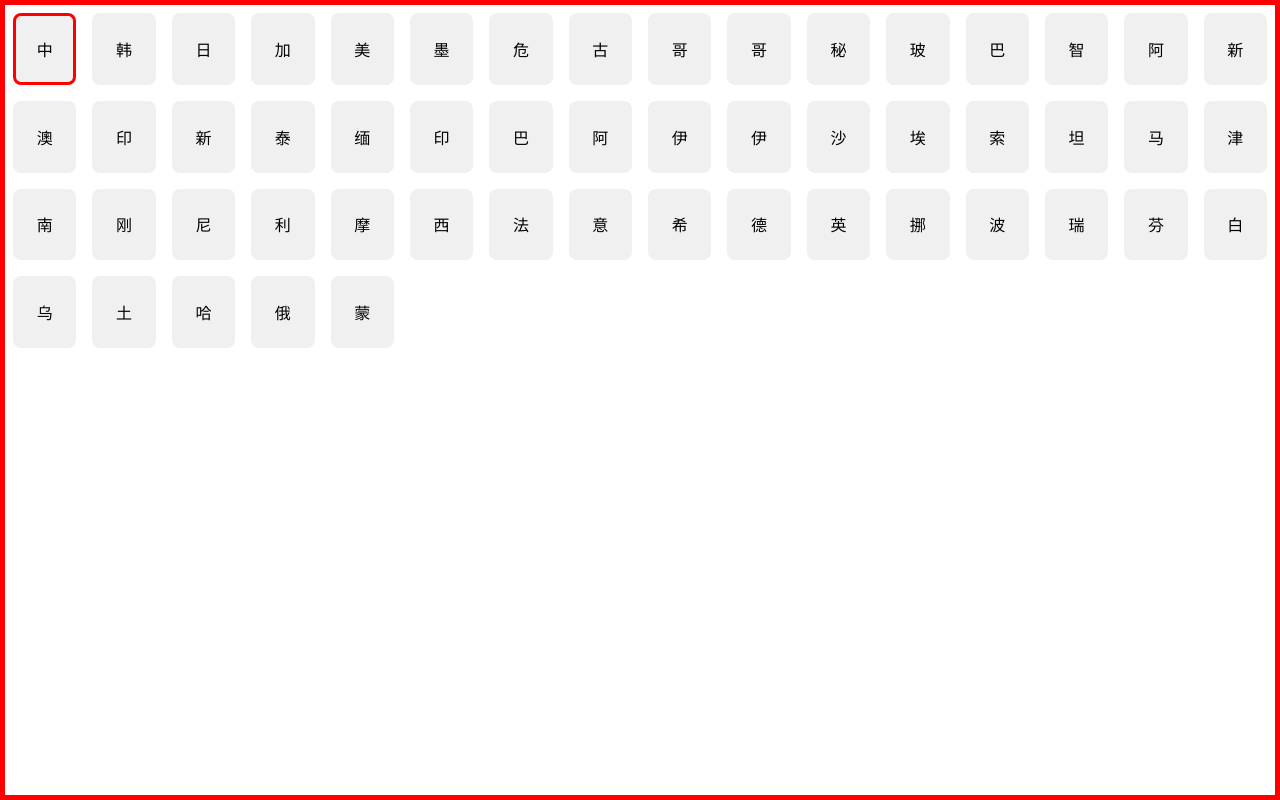
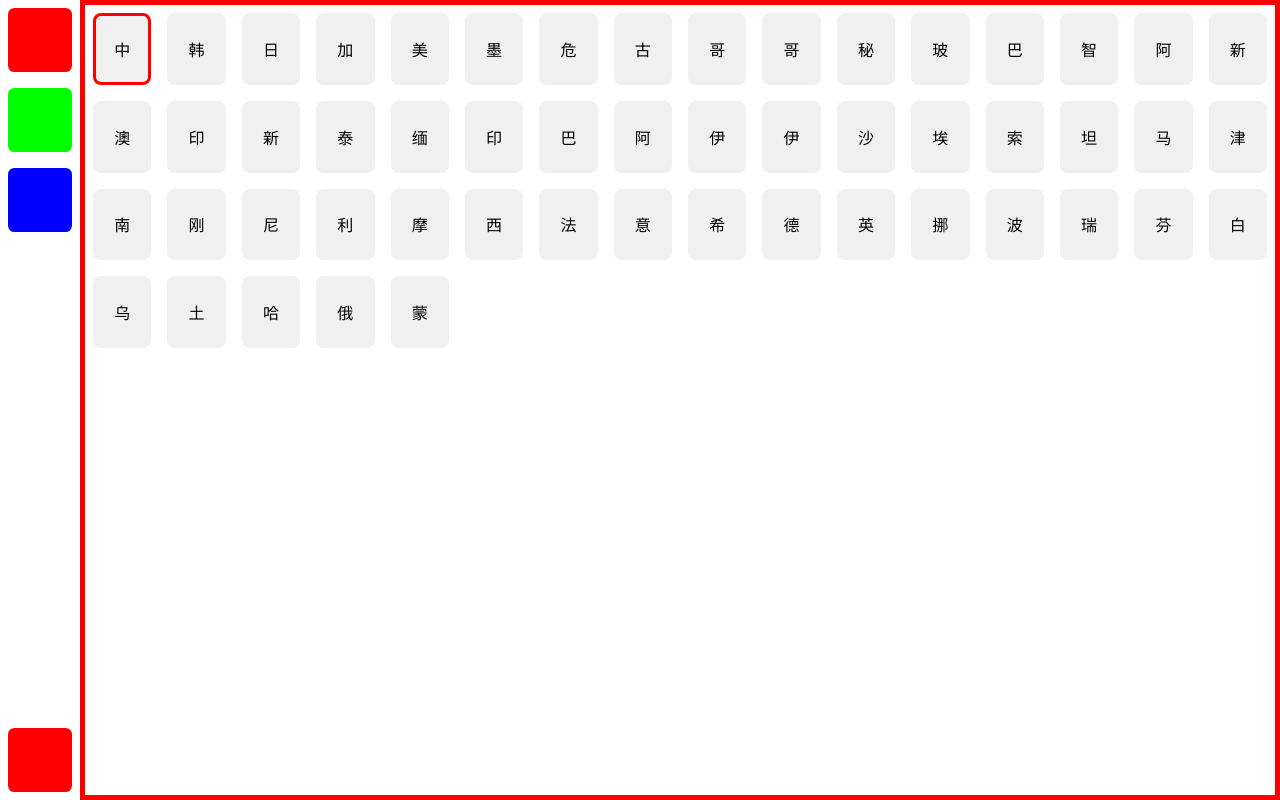
Before and after one commit to zhaoyan42/monopoly, a React (Vite) app: page / in a window 1280 px wide. Built offline with nearby package versions, Linux system fonts and the light colour scheme.

Commit message:
增加玩家方块显示

```diff
--- a/src/App.tsx
+++ b/src/App.tsx
@@ -96,8 +96,12 @@ function App() {
 
   return (
     <>
-      <GameWrapper onClick={roll}>
-        <Board players={players} currentPlayerIndex={currentPlayerIndex} />
+      <GameWrapper>
+        <Board
+          players={players}
+          currentPlayerIndex={currentPlayerIndex}
+          onClick={roll}
+        />
       </GameWrapper>
       <ConfirmComponent />
       <AlertComponent />
--- a/src/Board.tsx
+++ b/src/Board.tsx
@@ -4,8 +4,27 @@ import { CountrySquare, EmptySquare } from './Square.tsx';
 import { useRef } from 'react';
 import { Player } from './model/Player.ts';
 import styled from 'styled-components';
+import { PlayerSquare } from './PlayerInfo.tsx';
 
-const BoardWrapper = styled('div')<{ $currentPlayerColor: string }>`
+const BoardWrapper = styled('div')`
+  display: flex;
+  height: 100%;
+`;
+
+const LeftWrapper = styled('div')`
+  flex: 0 0;
+  display: flex;
+  flex-direction: column;
+  justify-content: space-between;
+`;
+
+const RightWrapper = styled('div')`
+  flex: 1 1;
+  display: flex;
+  flex-direction: column;
+`;
+
+const MapWrapper = styled('div')<{ $currentPlayerColor: string }>`
   flex-grow: 1;
   height: 0;
   display: grid;
@@ -27,9 +46,13 @@ const BoardWrapper = styled('div')<{ $currentPlayerColor: string }>`
   }
 `;
 
-type BoardProps = { players: Player[]; currentPlayerIndex: number };
+type BoardProps = {
+  players: Player[];
+  currentPlayerIndex: number;
+  onClick: () => void;
+};
 
-export function Board({ players, currentPlayerIndex }: BoardProps) {
+export function Board({ players, currentPlayerIndex, onClick }: BoardProps) {
   const worldMap = useRef(new WorldMap(countryList));
 
   function getPlayers(country: Country) {
@@ -37,7 +60,19 @@ export function Board({ players, currentPlayerIndex }: BoardProps) {
   }
 
   return (
-    <BoardWrapper $currentPlayerColor={players[currentPlayerIndex].color}>
+    <BoardWrapper>
+      <LeftWrapper>
+        <div>
+          {players.map((player) => (
+            <PlayerSquare key={player.color} player={player} />
+          ))}
+        </div>
+        <div>
+          <PlayerSquare player={players[currentPlayerIndex]} />
+        </div>
+      </LeftWrapper>
+      <RightWrapper onClick={onClick}>
+        <MapWrapper $currentPlayerColor={players[currentPlayerIndex].color}>
           {Array(9)
             .fill(0)
             .flatMap((_, y) =>
@@ -56,6 +91,8 @@ export function Board({ players, currentPlayerIndex }: BoardProps) {
                   );
                 }),
             )}
+        </MapWrapper>
+      </RightWrapper>
     </BoardWrapper>
   );
 }
--- /dev/null
+++ b/src/PlayerInfo.tsx
@@ -0,0 +1,26 @@
+import styled from 'styled-components';
+import { Player } from './model/Player.ts';
+
+const PlayerSquareWrapper = styled('div')`
+  width: 10vh;
+  height: 10vh;
+  display: flex;
+  align-items: center;
+  justify-content: center;
+  box-sizing: border-box;
+`;
+
+const PlayerSquareContent = styled('div')<{ $player: Player }>`
+  width: 80%;
+  height: 80%;
+  background-color: ${({ $player }) => $player.color};
+  border-radius: 10%;
+`;
+
+export function PlayerSquare({ player }: { player: Player }) {
+  return (
+    <PlayerSquareWrapper>
+      <PlayerSquareContent $player={player} />
+    </PlayerSquareWrapper>
+  );
+}
```
Lines whose indentation alone changed are shown as unchanged.
